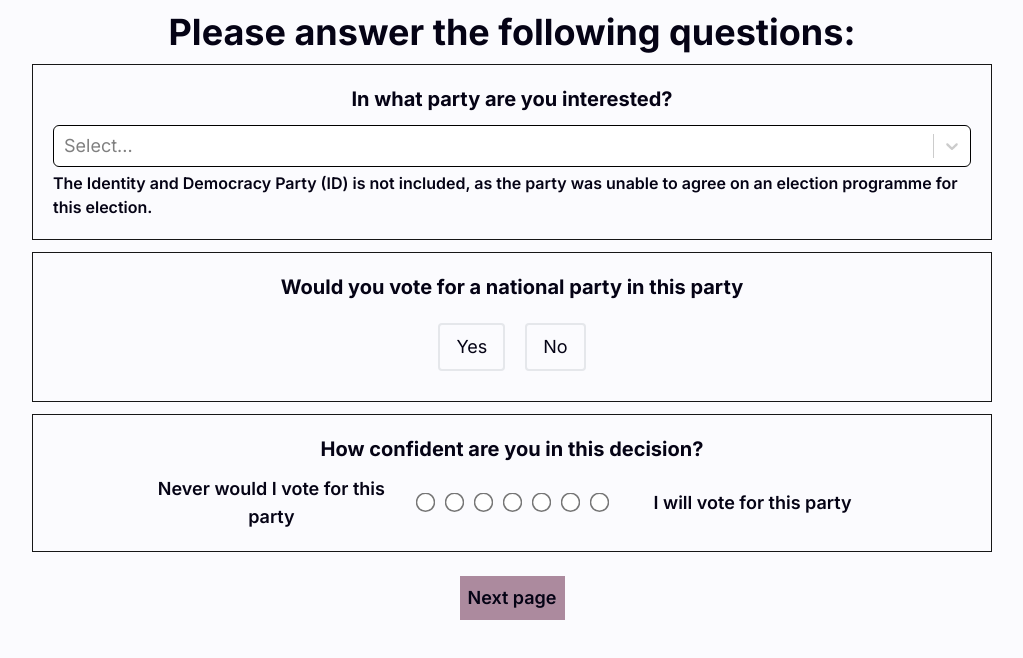
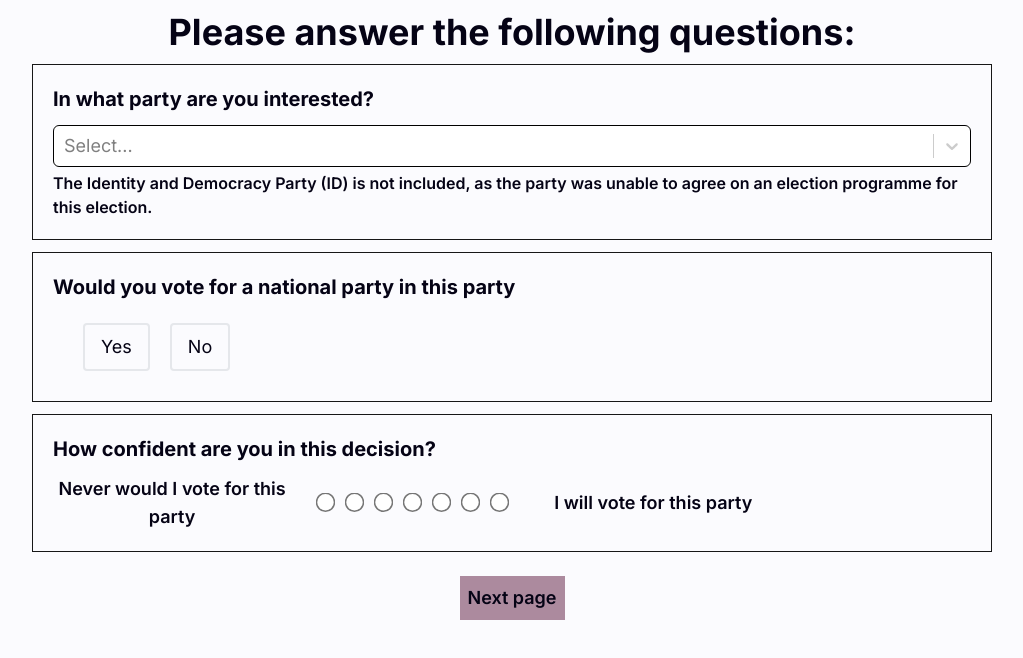
Before and after one commit to FelixHornberger/quote-and-vote, a Next.js app: page /pre-task in a window 1280 px wide. Shown: the top 658 px of the page, without its empty margins (128-1151 px from the left). Built offline with nearby package versions, Linux system fonts and the light colour scheme.

Commit message:
Changed Text aligment.
Got the feedback that left text aligment looks better.

```diff
--- a/app/page.tsx
+++ b/app/page.tsx
@@ -9,7 +9,7 @@ export default function Home() {
       </div>
         <div className="px-5 flex justify-center">
           <div className="task-box mb-3 max-w-prose place-items-center px-5 border border-neutral-900">
-              <p className="text-center">
+              <p className="">
                 You have been invited to take part in my online study.
                 The European elections are on 9 June 2024 and we are electing national parties that can win seats in the European Parliament.
                 Most national parties join together to form political groups. These groups have their own election programmes.
--- a/components/Likertscale.tsx
+++ b/components/Likertscale.tsx
@@ -15,7 +15,7 @@ function Likertscale({topic, descriptionLeft, descriptionRight}:
   };
 
   return (
-    <div className='flex justify-center text-center w-full'>
+    <div className='flex justify-center text-center w-full sm:justify-normal'>
       <div className="inline-grid sm:flex sm:justify-center sm:items-center">
         <p className="flex-[30%]">{descriptionLeft}</p>
         <ul className="list-none px-5 py-5 sm:py-0 place-content-around place-items-center inline-grid sm:flex accent-black" id={topic}>
--- a/components/QuestionElement.tsx
+++ b/components/QuestionElement.tsx
@@ -3,7 +3,7 @@ import Likertscale from "./Likertscale";
 export default function QuestionElement({question, topic}:{question:string, topic:string}) {
     return (
         <div className="flex-col border border-neutral-900 p-5 mb-3">
-            <div className="flex text-center justify-center mb-3">
+            <div className="flex text-center sm:text-left justify-center sm:justify-normal mb-3">
                 <h2>{question}</h2>
             </div>
             <Likertscale topic={topic} descriptionLeft="Never would I vote for this party" descriptionRight={"I will vote for this party"} />
--- a/components/QuestionElement2.tsx
+++ b/components/QuestionElement2.tsx
@@ -3,7 +3,7 @@ import PartySelector from "./PartySelector";
 export default function QuestionElement({question}:{question:string}) {
     return (
         <div className="flex flex-col border border-neutral-900 p-5 mb-3">
-            <div className="flex text-center justify-center mb-3">
+            <div className="flex text-center sm:text-left justify-center sm:justify-normal mb-3">
                 <h2>{question}</h2>
             </div>
             <PartySelector></PartySelector>
--- a/components/QuestionElement3.tsx
+++ b/components/QuestionElement3.tsx
@@ -23,10 +23,10 @@ export default function QuestionElement({ question }: { question: string }) {
 
     return (
         <div className="flex-col border border-neutral-900 p-5 mb-3">
-            <div className="flex text-center justify-center mb-3">
+            <div className="flex text-center sm:text-left justify-center sm:justify-normal mb-3">
                 <h2>{question}</h2>
             </div>
-            <div className="flex mx-5 my-5 sm:my-0 justify-center">
+            <div className="flex mx-5 my-5 sm:my-0 justify-center sm:justify-normal">
                 <ul className="list-none justify-center inline-grid sm:flex">
                     <label
                         htmlFor="yes"
```
